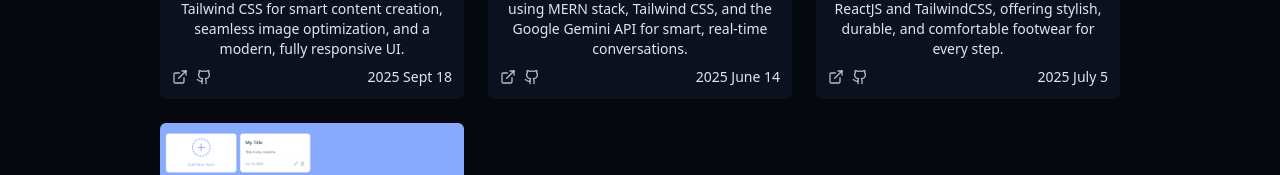
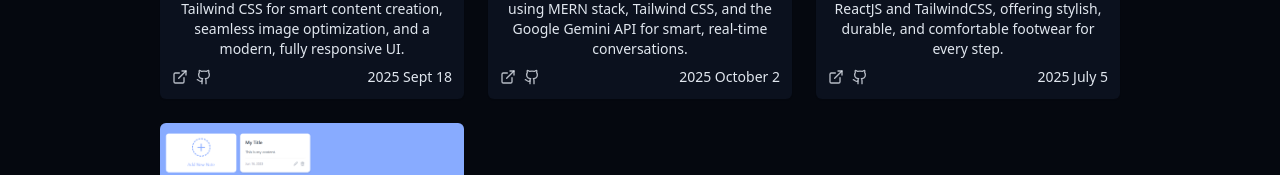
Before and after one commit to wajahat-kamal/Dev-Portfolio, a React (Vite) app: page / in a window 1280 px wide. Shown: the part 2027-2202 px from the top of the page. Built offline with nearby package versions, Linux system fonts and the light colour scheme.

Commit message:
Update project date for Chatify project from June 14, 2025, to October 2, 2025, to reflect accurate timeline.

```diff
--- a/src/assets/Data.js
+++ b/src/assets/Data.js
@@ -35,7 +35,7 @@ export const projects = [
     tags: ["MERN Stack", "Tailwind CSS", "Gemini API"],
     demoURL: "https://chatify-wk.vercel.app/",
     githubURL: "https://github.com/wajahat-kamal/chatify.git",
-    date: "2025 June 14",
+    date: "2025 October 2",
   },
   {
     id: 3,
```
